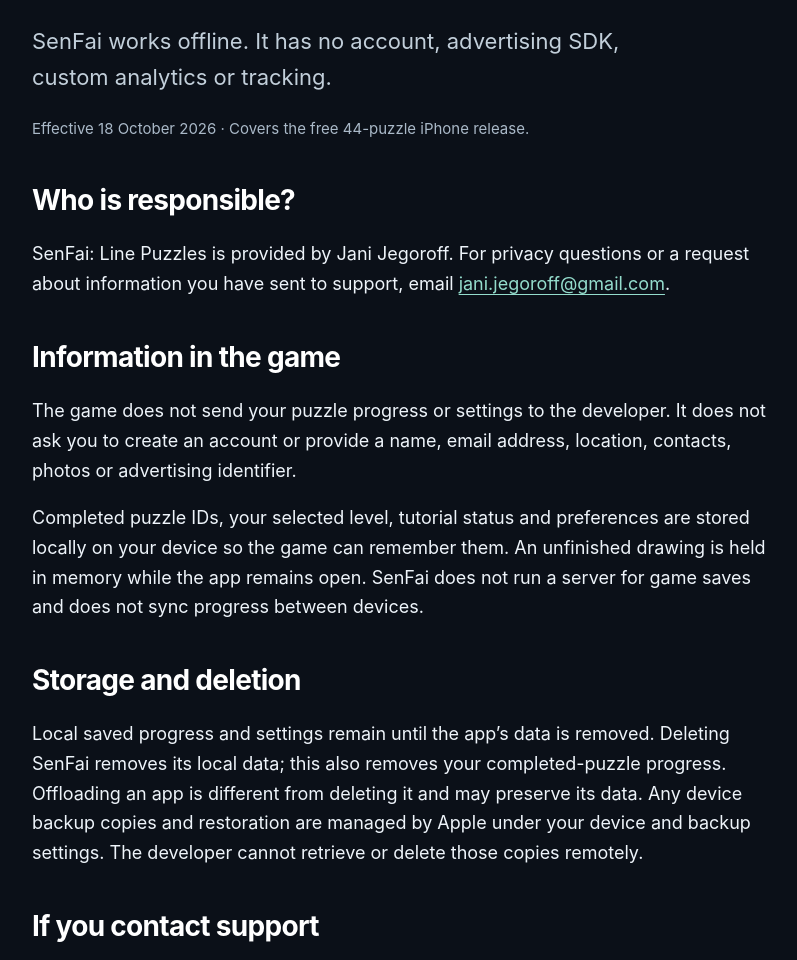
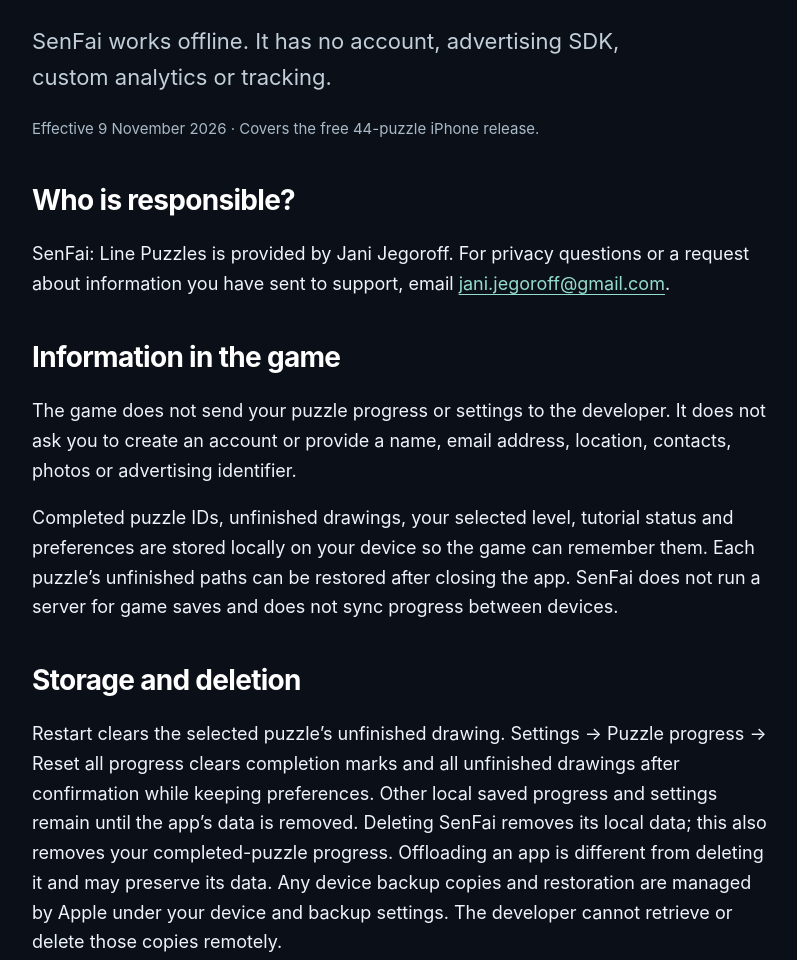
Before and after one commit to JaniJegoroff/senfai, a plain HTML site: page privacy.html in a window 1280 px wide. Shown: the part 289-1249 px from the top of the page, without its empty margins (68-865 px from the left). Drawn offline with Linux system fonts and the light colour scheme.

Commit message:
Update privacy.html for SenFai 1.3 unfinished-puzzle saves

```diff
--- a/privacy.html
+++ b/privacy.html
@@ -23,16 +23,16 @@
 <p class="eyebrow">Your game. Your device.</p>
 <h1>Privacy policy</h1>
 <p class="lead">SenFai works offline. It has no account, advertising SDK, custom analytics or tracking.</p>
-<p class="muted">Effective 18 October 2026 · Covers the free 44-puzzle iPhone release.</p>
+<p class="muted">Effective 9 November 2026 · Covers the free 44-puzzle iPhone release.</p>
 </div>
 <article class="article">
 <h2>Who is responsible?</h2>
 <p>SenFai: Line Puzzles is provided by Jani Jegoroff. For privacy questions or a request about information you have sent to support, email <a href="mailto:jani.jegoroff@gmail.com?subject=SenFai%20privacy">jani.jegoroff@gmail.com</a>.</p>
 <h2>Information in the game</h2>
 <p>The game does not send your puzzle progress or settings to the developer. It does not ask you to create an account or provide a name, email address, location, contacts, photos or advertising identifier.</p>
-<p>Completed puzzle IDs, your selected level, tutorial status and preferences are stored locally on your device so the game can remember them. An unfinished drawing is held in memory while the app remains open. SenFai does not run a server for game saves and does not sync progress between devices.</p>
+<p>Completed puzzle IDs, unfinished drawings, your selected level, tutorial status and preferences are stored locally on your device so the game can remember them. Each puzzle’s unfinished paths can be restored after closing the app. SenFai does not run a server for game saves and does not sync progress between devices.</p>
 <h2>Storage and deletion</h2>
-<p>Local saved progress and settings remain until the app’s data is removed. Deleting SenFai removes its local data; this also removes your completed-puzzle progress. Offloading an app is different from deleting it and may preserve its data. Any device backup copies and restoration are managed by Apple under your device and backup settings. The developer cannot retrieve or delete those copies remotely.</p>
+<p>Restart clears the selected puzzle’s unfinished drawing. Settings → Puzzle progress → Reset all progress clears completion marks and all unfinished drawings after confirmation while keeping preferences. Other local saved progress and settings remain until the app’s data is removed. Deleting SenFai removes its local data; this also removes your completed-puzzle progress. Offloading an app is different from deleting it and may preserve its data. Any device backup copies and restoration are managed by Apple under your device and backup settings. The developer cannot retrieve or delete those copies remotely.</p>
 <h2>If you contact support</h2>
 <p>Contacting support is optional and separate from playing. If you send an email, the developer receives your email address and whatever message, device details or attachments you choose to include. This information is used to answer your request and investigate the problem, not for advertising or mailing lists.</p>
 <p>Support correspondence is processed by the email services used to send and receive it. It is kept only for as long as needed to handle the request and necessary follow-up, or to meet applicable legal obligations. You can ask for access, correction or deletion by emailing the address above. Please avoid including sensitive information that is not needed for your request.</p>
```
